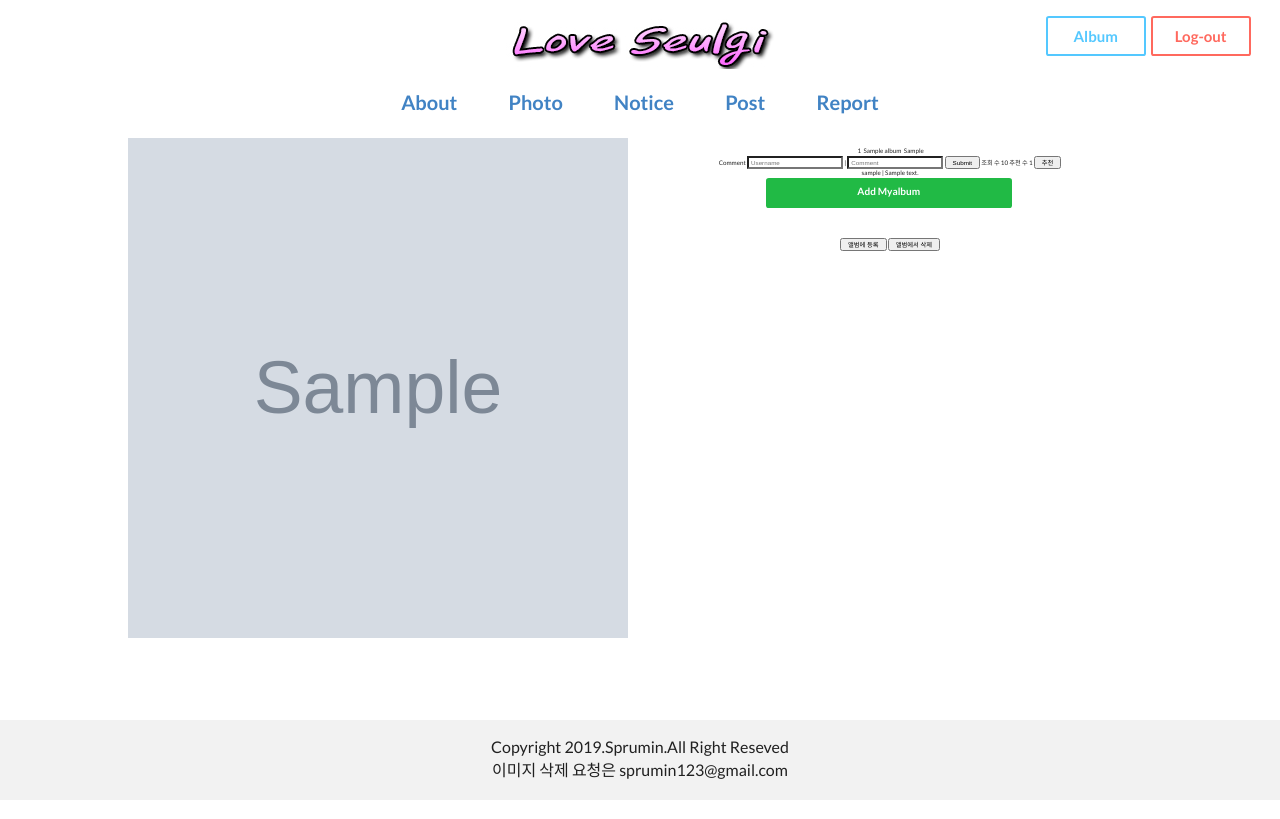
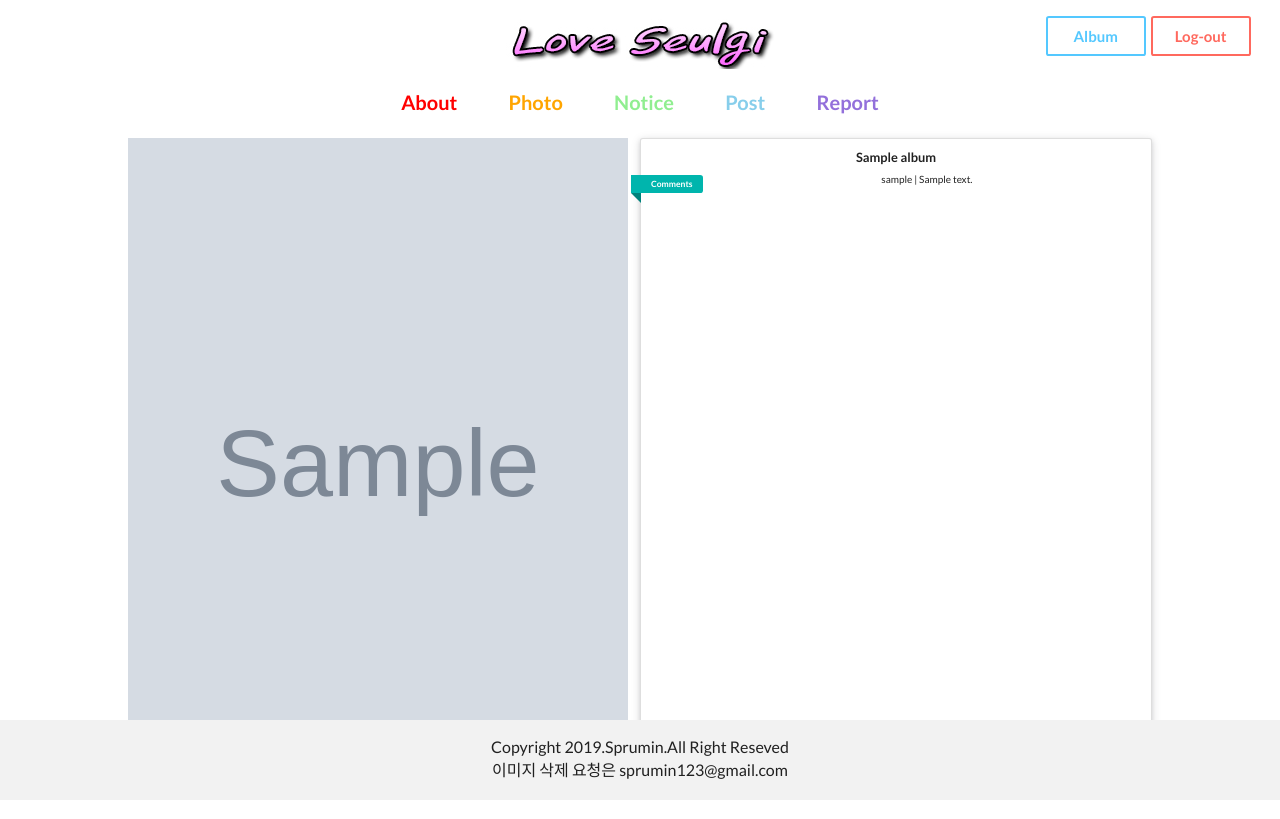
Before and after one commit to sprumin/loveSeulgi, a Django app: page /gallery/album/1 in a window 1280 px wide. Run offline with Django 3.2, Linux system fonts and the light colour scheme; a user stored in the database is signed in; tables that the repository leaves empty hold one stand-in row (values such as "Sample post"); grey boxes marked "Sample" are stand-in pictures.

Commit message:
update select-photo template

```diff
--- a/static/css/base.css
+++ b/static/css/base.css
@@ -30,23 +30,23 @@
 }
 
 /* base */
-.about {
+.nav-about {
     color: red;
 }
 
-.photo {
+.nav-photo {
     color: orange;
 }
 
-.notice {
+.nav-notice {
     color: lightgreen;
 }
 
-.post {
+.nav-post {
     color: skyblue;
 }
 
-.report {
+.nav-report {
     color: mediumpurple;
 }
 
@@ -166,6 +166,29 @@
     text-overflow: ellipsis;
 }
 
+.ui.modal {
+    width: 530px !important;
+}
+
+.select-photo {
+    float: left;
+    height: 100%;
+}
+
+.photo {
+    width: 100%;
+    height: 100%;
+    display: flex;
+}
+
+.photo-div {
+    width: 50%;
+}
+
+.description-div {
+    width: 50%;
+}
+
 .photo-my {
     text-align: center;
 }
@@ -173,18 +196,6 @@
 .photo-my > div {
     width: 246px;
     height: 30px;
-}
-
-.ui.modal {
-    width: 530px !important;
-}
-
-.ui.cancel.button {
-    float: right;
-}
-
-.select-photo {
-    float: left;
 }
 
 .description {
@@ -195,3 +206,7 @@
     width: 100%;
     height: 100%;
 }
+
+.ui.teal.ribbon.label {
+    float:left;
+}
--- a/templates/gallery/album.html
+++ b/templates/gallery/album.html
@@ -25,21 +25,29 @@
         <div class="Wrap">
             <div class="main">
                 {% if photo %}
-                    <img class="select-photo" src="{{ photo.photo }}" width="500" height="500"><br>&nbsp;{{ photo.id }}&nbsp;
-                    {{ photo.title }} &nbsp;{{ photo.source }} <br>
-                    <form method="post">
-                        {% csrf_token %}
-                        Comment {{ form.username }} | {{ form.comment }} <input type="submit" name="submit"> 조회 수 {{ photo.views }}
-                        추천 수 {{ photo.thumbs }} <input type="button" id="thumbs_up" value="추천">
-                    </form>
-                    {% for message in photo.comment %}
-                        {{ message.username }} | {{ message }} <br>
-                    {% endfor %}
-                    <div class="photo-my">
-                        <div class="positive ui button" id="add_myalbum">Add Myalbum</div>
-                        <div class=""></div>
-                        <input type="button" id="add_myalbum" value="앨범에 등록">
-                        <input type="button" id="del_myalbum" value="앨범에서 삭제"><br><br>
+                    <div class="photo">
+                        <div class="photo-div">
+                            <img class="select-photo" src="{{ photo.photo }}" width="500" height="500">
+                            <!--<div class="photo-my">
+                                <div class="positive ui button" id="add_myalbum">Add Myalbum</div>
+                                <div class="negative ui button" id="del_myalbum">Delete Myalbum</div>
+                            </div>-->
+                        </div>
+                        <div class="description-div">
+                            <div class="ui raised segment">
+                                <div class="description-header"><h3>{{ photo.title }}</h3></div>
+                                <br>
+                                <a class="ui teal ribbon label">Comments</a>
+                                {% for message in photo.comment %}
+                                    {{ message.username }} | {{ message }}
+                                {% endfor %}
+                            </div>
+                            <!--<form method="post">
+                                {% csrf_token %}
+                                Comment {{ form.username }} | {{ form.comment }} <input type="submit" name="submit"> 조회 수 {{ photo.views }}
+                                추천 수 {{ photo.thumbs }} <input type="button" id="thumbs_up" value="추천">
+                            </form>-->
+                        </div>
                     </div>
                 {% else %}
                     <h1>Recent Photos</h1>
@@ -61,8 +69,8 @@
                                 {% for photo in data %}
                                     <tr>
                                         <td>{{ photo.id }}</td>
-                                        <td class="photo-title">{{ photo.title }}{% if comments > 0 %}[{{ photo.comments }}]{% endif %}
-                                        </td>
+                                        <td class="photo-title"><a href="/gallery/album/{{ photo.id }}">{{ photo.title }}
+                                            {% if comments > 0 %}[{{ photo.comments }}]{% endif %}</a></td>
                                         <td><button class="ui green button"
                                             onclick="show_photo('{{ photo.title }}', '{{ photo.photo }}')">Show Photo</button></td>
                                         <td><button class="ui blue button" onclick="alert('{{ photo.source }}')">Show Source</button></td>
```
